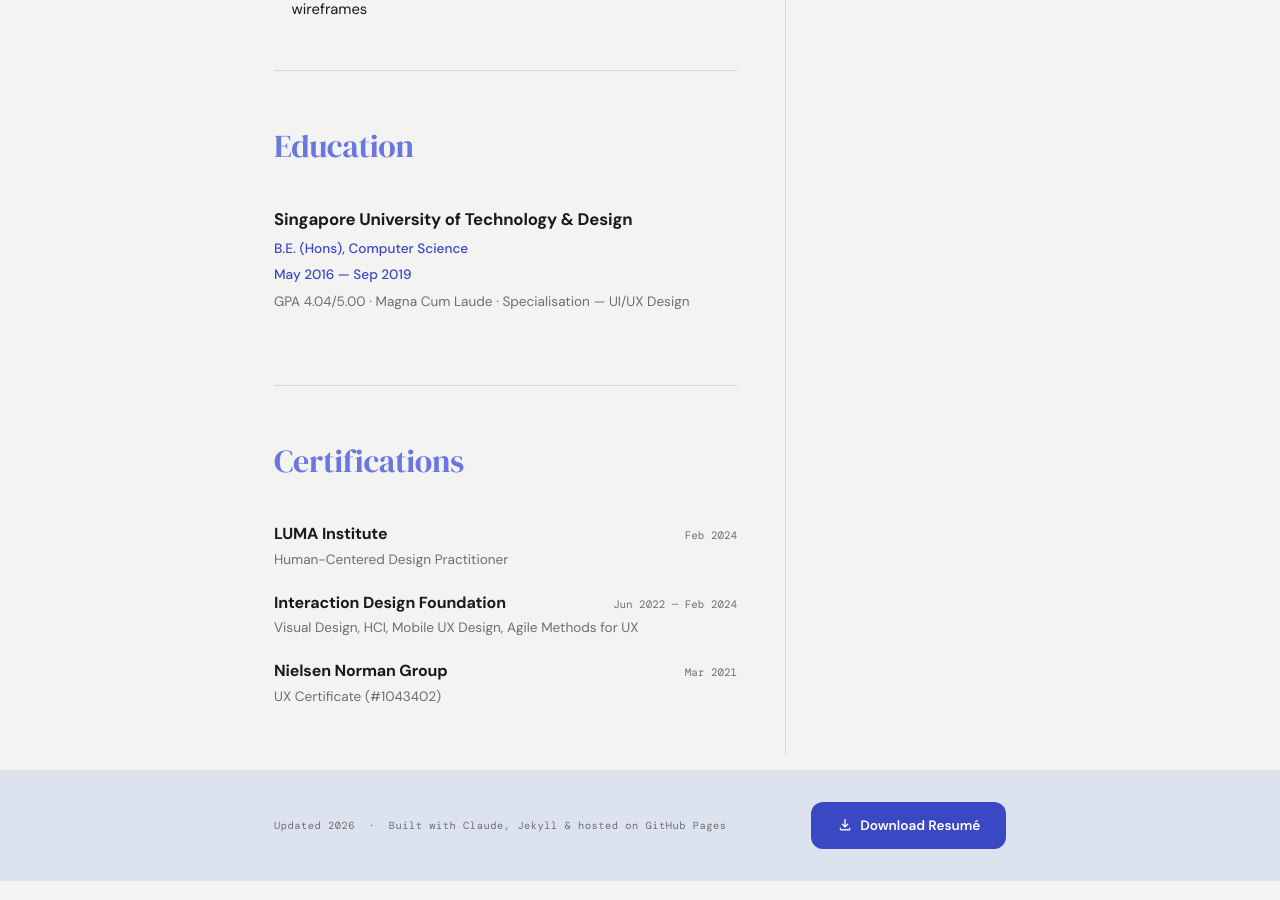
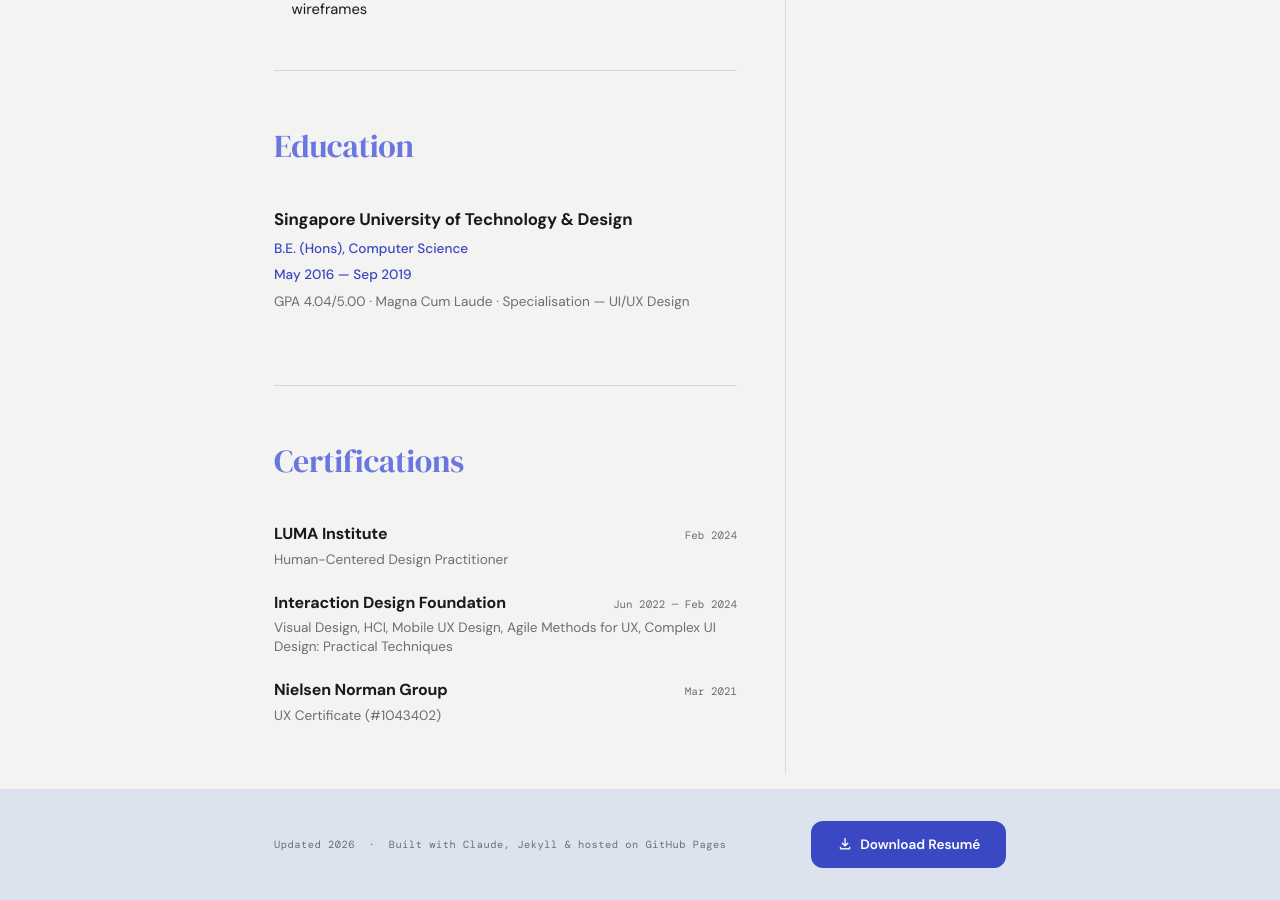
Before and after one commit to tgsy/tgsy.github.io, a Jekyll site: the page built from index.html, in a window 1280 px wide and 900 px high, scrolled down 1676 px. Built offline with Jekyll 4.4.1, drawn with Linux system fonts in a browser that asks for light colours; some web fonts are replaced.

Commit message:
updated certifications

```diff
--- a/_data/resume.yml
+++ b/_data/resume.yml
@@ -53,7 +53,7 @@
     issuer: LUMA Institute
     date: Feb 2024
 
-  - name: Visual Design, HCI, Mobile UX Design, Agile Methods for UX
+  - name: 'Visual Design, HCI, Mobile UX Design, Agile Methods for UX, Complex UI Design: Practical Techniques'
     issuer: Interaction Design Foundation
     date: Jun 2022 — Feb 2024
 
```
